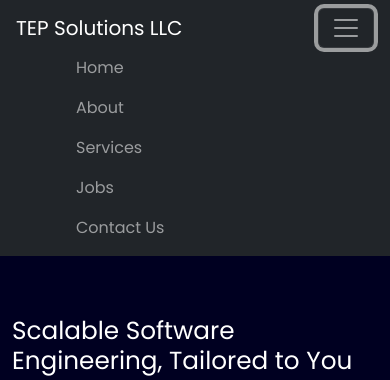
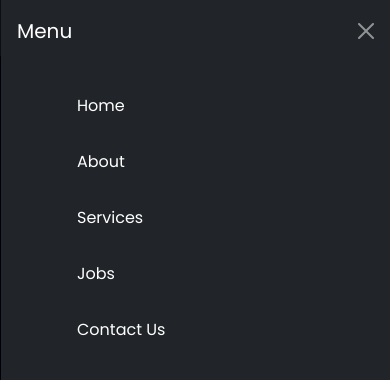
Before and after one commit to Akshayg8/Tepsolutions, a plain HTML site: page index.html in a window 390 px wide. Both pictures are taken after a click on the button 346 px from the left and 28 px from the top of the page. Shown: the top 380 px of the page. Drawn offline with nearby package versions, Linux system fonts and the light colour scheme.

Commit message:
navbar toggle from right in mobile view

```diff
--- a/header.html
+++ b/header.html
@@ -1,36 +1,35 @@
 <header>
     <nav class="navbar navbar-expand-lg navbar-dark bg-dark px-3">
-      <a class="navbar-brand" href="index.html">TEP Solutions LLC</a>
-      <button
-        class="navbar-toggler"
-        type="button"
-        data-bs-toggle="collapse"
-        data-bs-target="#navbarNav"
-        aria-controls="navbarNav"
-        aria-expanded="false"
-        aria-label="Toggle navigation"
-      >
+      <a class="navbar-brand me-lg-5" href="index.html">TEP Solutions LLC</a>
+      <button class="navbar-toggler" type="button" data-bs-toggle="offcanvas" data-bs-target="#mobileMenu" aria-controls="mobileMenu">
         <span class="navbar-toggler-icon"></span>
       </button>
 
-      <div class="collapse navbar-collapse" id="navbarNav">
+      <div class="offcanvas offcanvas-end bg-dark text-white" tabindex="-1" id="mobileMenu" aria-labelledby="mobileMenuLabel">
+        <div class="offcanvas-header">
+          <h5 class="offcanvas-title" id="mobileMenuLabel">Menu</h5>
+          <button type="button" class="btn-close btn-close-white" data-bs-dismiss="offcanvas" aria-label="Close"></button>
+        </div>
+        <div class="offcanvas-body">
           <ul class="navbar-nav ms-auto">
-          <li class="nav-item">
-            <a class="nav-link" href="index.html">Home</a>
+            <li class="nav-item my-2">
+              <a class="nav-link text-white" href="index.html">Home</a>
             </li>
-          <li class="nav-item">
-            <a class="nav-link" href="about.html">About</a>
+            <li class="nav-item my-2">
+              <a class="nav-link text-white" href="about.html">About</a>
             </li>
-          <li class="nav-item">
-            <a class="nav-link" href="services.html">Services</a>
+            <li class="nav-item my-2">
+              <a class="nav-link text-white" href="services.html">Services</a>
             </li>
-          <li class="nav-item">
-            <a class="nav-link" href="jobs.html">Jobs</a>
+            <li class="nav-item my-2">
+              <a class="nav-link text-white" href="jobs.html">Jobs</a>
             </li>
-          <li class="nav-item">
-            <a class="nav-link" href="contact.html">Contact Us</a>
+            <li class="nav-item my-2">
+              <a class="nav-link text-white" href="contact.html">Contact Us</a>
             </li>
           </ul>
         </div>
+      </div>
+
     </nav>
   </header>
```
Lines whose indentation alone changed are shown as unchanged.
